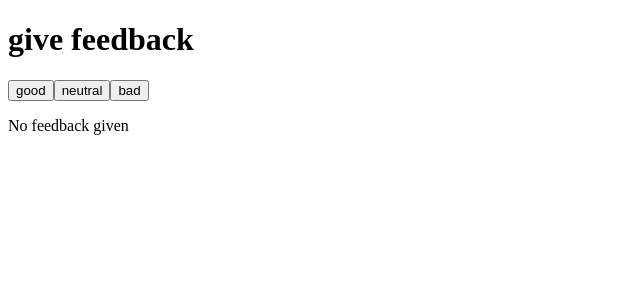
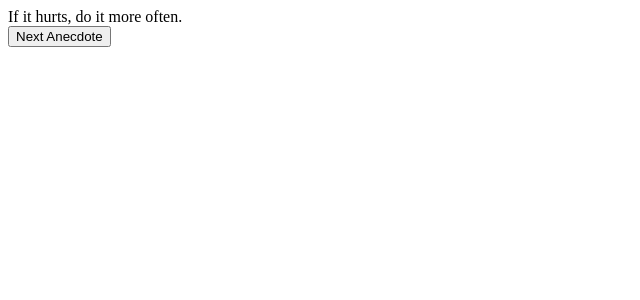
Before and after one commit to jhon7161/parte1, a React (Vite) app: page / in a window 1280 px wide. Shown: the top 300 px of the page, without its empty margins (0-640 px from the left). Built offline with nearby package versions, Linux system fonts and the light colour scheme.

Commit message:
1.12*: anecdotes, paso 1

```diff
--- a/src/App.jsx
+++ b/src/App.jsx
@@ -1,76 +1,28 @@
-import { useState } from "react";
-
-const Button = ({ handleClick, text }) => {
-  return <button onClick={handleClick}>{text}</button>;
-};
-
-const StatisticLine = ({ text, value }) => {
-  return (
-    <tr>
-    <td>{text}</td>
-    <td>{value}</td>
-  </tr>
-  );
-};
-
-const Statistics = ({ good, neutral, bad, total, average, positive }) => {
-  if (total === 0) {
-    return <p>No feedback given</p>;
-  }
-
-  return (
-    <>
-      <h1>statistics</h1>
-      <table>
-        <tbody>
-      <StatisticLine text="good" value={good} />
-      <StatisticLine text="neutral" value={neutral} />
-      <StatisticLine text="bad" value={bad} />
-      <StatisticLine text="total" value={total} />
-      <StatisticLine text="average" value={average} />
-      <StatisticLine text="positive" value={`${positive}%`} />
-      </tbody>
-      </table>
-    </>
-  );
-};
+import { useState } from 'react';
 
 const App = () => {
-  const [good, setGood] = useState(0);
-  const [neutral, setNeutral] = useState(0);
-  const [bad, setBad] = useState(0);
+  const anecdotes = [
+    'If it hurts, do it more often.',
+    'Adding manpower to a late software project makes it later!',
+    'The first 90 percent of the code accounts for the first 10 percent of the development time...The remaining 10 percent of the code accounts for the other 90 percent of the development time.',
+    'Any fool can write code that a computer can understand. Good programmers write code that humans can understand.',
+    'Premature optimization is the root of all evil.',
+    'Debugging is twice as hard as writing the code in the first place. Therefore, if you write the code as cleverly as possible, you are, by definition, not smart enough to debug it.',
+    'Programming without an extremely heavy use of console.log is same as if a doctor would refuse to use x-rays or blood tests when diagnosing patients.',
+    'The only way to go fast, is to go well.'
+  ];
 
-  const total = good + neutral + bad;
-  const average = (good - bad) / total;
-  const positive = (good / total) * 100;
+  const [selected, setSelected] = useState(0);
 
-  const handleGoodClick = () => {
-    setGood(good + 1);
-  };
-
-  const handleNeutralClick = () => {
-    setNeutral(neutral + 1);
-  };
-
-  const handleBadClick = () => {
-    setBad(bad + 1);
+  const handleNextAnecdote = () => {
+    setSelected(selected === anecdotes.length - 1 ? 0 : selected + 1);
   };
 
   return (
-    <>
-      <h1>give feedback</h1>
-      <Button handleClick={handleGoodClick} text="good" />
-      <Button handleClick={handleNeutralClick} text="neutral" />
-      <Button handleClick={handleBadClick} text="bad" />
-      <Statistics
-        good={good}
-        neutral={neutral}
-        bad={bad}
-        total={total}
-        average={average}
-        positive={positive}
-      />
-    </>
+    <div>
+      <div>{anecdotes[selected]}</div>
+      <button onClick={handleNextAnecdote}>Next Anecdote</button>
+    </div>
   );
 };
 
```
